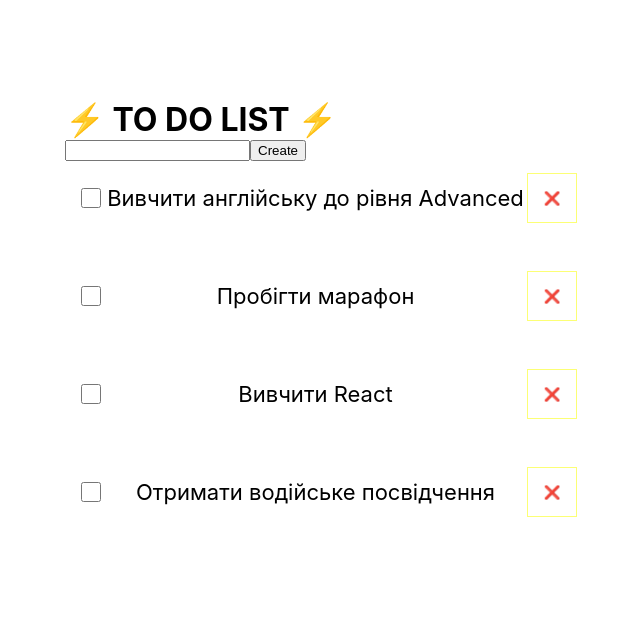
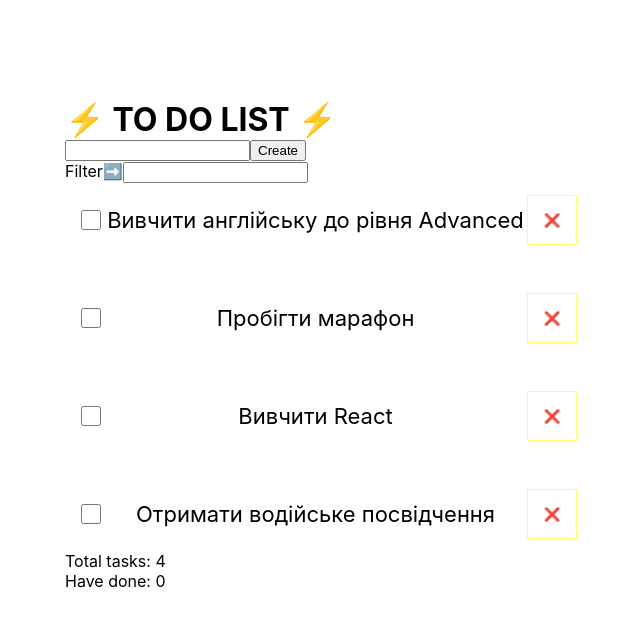
Before and after one commit to YuliiaMay/to-do-list, a React (Create React App) app: page / in a window 1280 px wide. Shown: the top 626 px of the page, without its empty margins (35-675 px from the left). Built offline with nearby package versions, Linux system fonts and the light colour scheme.

Commit message:
add filter

```diff
--- a/src/components/App.jsx
+++ b/src/components/App.jsx
@@ -2,7 +2,10 @@ import React, { Component } from "react";
 import { nanoid } from 'nanoid'
 import { TaskEditor } from "./TaskEditor/TaskEditor";
 import ToDoList from "./ToDoList/ToDoList";
-import HaveDoneList from "./HaveDoneList/HaveDoneList";
+// import HaveDoneList from "./HaveDoneList/HaveDoneList";
+import Filter from "./Filter/Filter";
+import Statistics from "./Statistics/Statistics";
+
 
 export class App extends Component {
   state = {
@@ -12,7 +15,8 @@ export class App extends Component {
       { id: '03', text: 'Вивчити React', completed: false },
       { id: '04', text: 'Отримати водійське посвідчення', completed: false },
     ],
-    haveDone: [],
+    filter: '',
+    // haveDone: [],
   }
 
   addTask = (text) => {
@@ -36,7 +40,6 @@ export class App extends Component {
     }))
   }
 
-
   toggleCompleted = (taskId) => {
     this.setState(prevState => ({
       tasks: prevState.tasks.map(task => {
@@ -52,10 +55,37 @@ export class App extends Component {
     }))
   }
 
+  getVisibleTasks = () => {
+    const normalizedFilter = this.state.filter.toLowerCase();
+
+    return this.state.tasks.filter(task =>
+      task.text.toLowerCase().includes(normalizedFilter)
+    );
+  }
+
+  handelFilerChange = ({ target: { value } }) => {
+    this.setState({
+      filter: value
+    })
+  }
+
+
+  getComplitedTasksCount = () => {
+    const { tasks } = this.state;
+
+    return tasks.reduce((total, task) => (task.completed ? total + 1 : total), 0)
+  }
+
 
 
   render() {
-    const { tasks, haveDone } = this.state;
+    const { tasks, filter } = this.state;
+    const totalTasksCount = tasks.length;
+    const visibleTasks = this.getVisibleTasks();
+    const complitedTasksCount = this.getComplitedTasksCount();
+
+    console.log(visibleTasks);
+
 
     return (
       <div>
@@ -63,15 +93,21 @@ export class App extends Component {
 
         <TaskEditor onSubmit={this.addTask} />
 
-        <ToDoList tasks={tasks} onDeleteTask={this.deleteTask} onToggleCompleted={this.toggleCompleted} />
 
-        {
+
+        <Filter filter={filter} onFilterChange={this.handelFilerChange} />
+
+        <ToDoList tasks={visibleTasks} onDeleteTask={this.deleteTask} onToggleCompleted={this.toggleCompleted} />
+
+        {/* {
           haveDone.length > 0 && (
           <>
               <h1> ✨ HAVE DONE LIST ✨ </h1>
               <HaveDoneList haveDone={haveDone}  />
           </>
-        )}
+        )} */}
+
+        <Statistics total={totalTasksCount} complited={complitedTasksCount} />
 
       </div>
     );
--- /dev/null
+++ b/src/components/Filter/Filter.jsx
@@ -0,0 +1,22 @@
+import React from "react";
+// import PropTypes from 'prop-types';
+
+const Filter = ({ filter, onFilterChange }) => (
+    <label>
+        Filter➡️
+        <input
+            type="text"
+            value={filter}
+            onChange={onFilterChange}
+        />
+    </label>
+);
+
+
+// Filter.propTypes = {
+//     filter: PropTypes.string.isRequired,
+//     onFilerChange: PropTypes.func.isRequired,
+// };
+
+
+export default Filter;
--- /dev/null
+++ b/src/components/Filter/index.js
@@ -0,0 +1 @@
+// export { default } from 'Filter';
--- /dev/null
+++ b/src/components/Statistics/Statistics.jsx
@@ -0,0 +1,10 @@
+import React from "react";
+
+const Statistics = ({ total, complited }) => (
+    <>
+        <p>Total tasks: {total}</p>
+        <p>Have done: {complited}</p>
+    </>
+)
+
+export default Statistics;
```
Also changed, not shown: src/components/Filter/Filter.styled.js (added), src/components/Statistics/Statistics.styled.js (added).
